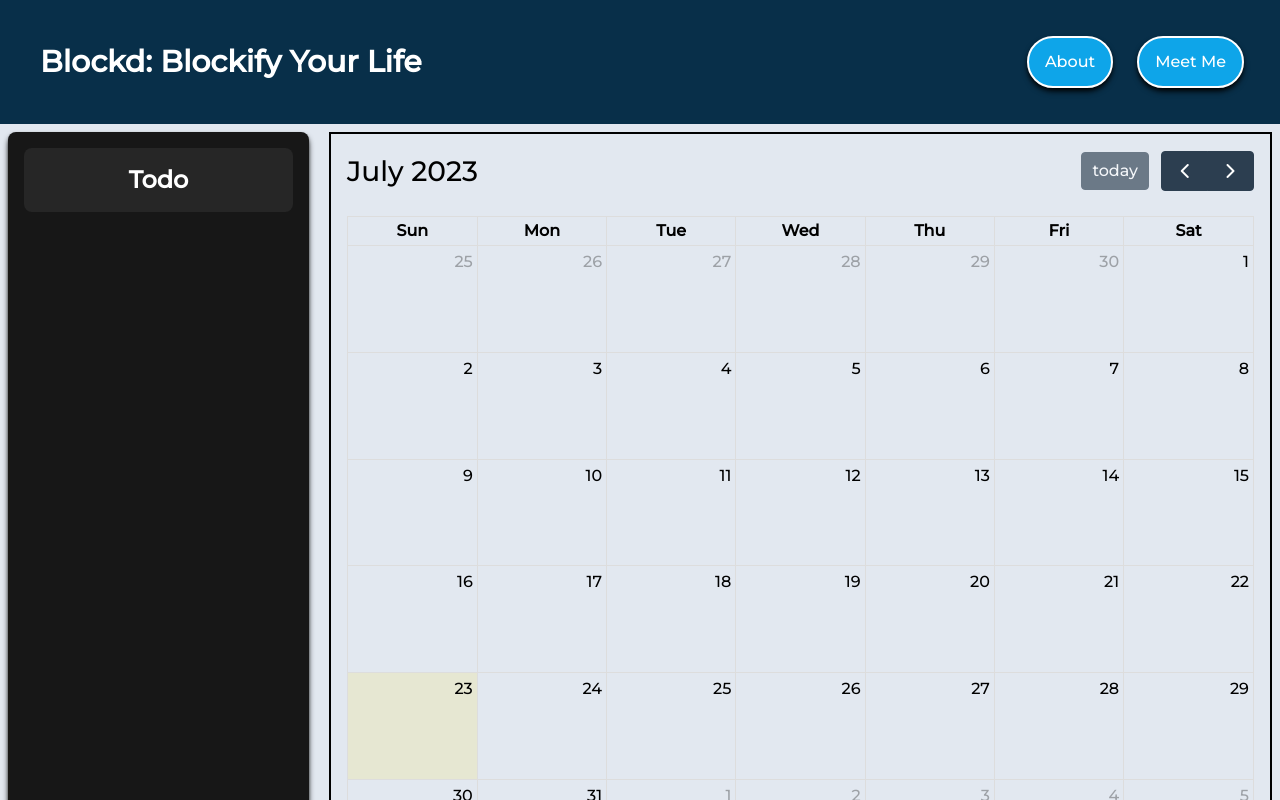
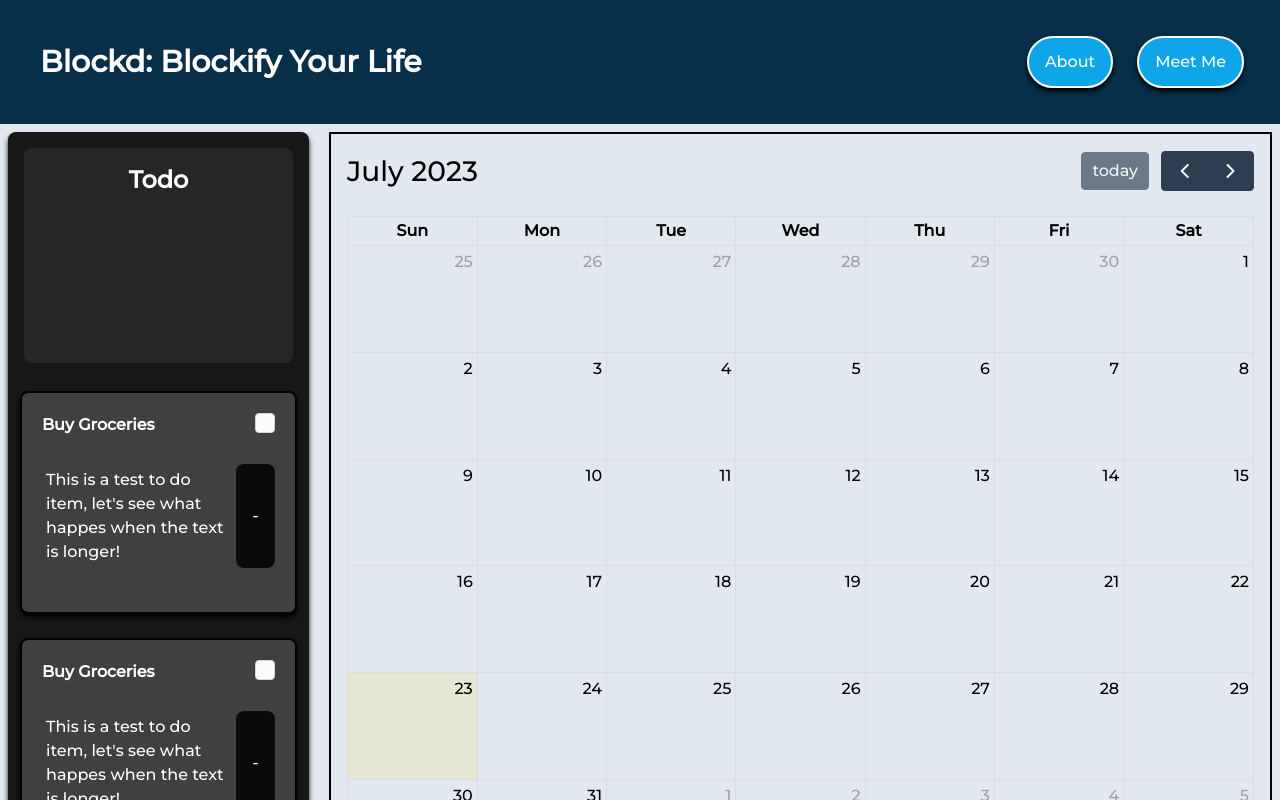
Before and after one commit to emath12/Blockd, a Next.js app: page / in a window 1280 px wide. Shown: the top 800 px of the page. Built offline with nearby package versions, Linux system fonts and the light colour scheme.

Commit message:
added TodoItem

```diff
--- a/package.json
+++ b/package.json
@@ -9,9 +9,12 @@
     "lint": "next lint"
   },
   "dependencies": {
+    "@emotion/react": "^11.11.1",
+    "@emotion/styled": "^11.11.0",
     "@fullcalendar/core": "^6.1.8",
     "@fullcalendar/daygrid": "^6.1.8",
     "@fullcalendar/react": "^6.1.8",
+    "@mui/joy": "^5.0.0-alpha.88",
     "@types/node": "20.4.3",
     "@types/react": "18.2.15",
     "@types/react-dom": "18.2.7",
--- a/src/app/Todo/AddTodoButton.tsx
+++ /dev/null
@@ -1,8 +0,0 @@
-export function AddTodoButton() {
-    return (
-        <button className="
-        bg-sky-500 float-right m-5 p-4 border-solid border-2 border-white text-white hover:bg-sky-600 shadow-lg shadow-black rounded-full
-        active:bg-sky-950 focus:border-3
-        ">Add Todo</button>
-    )
-}
--- a/src/app/Todo/Todo.tsx
+++ b/src/app/Todo/Todo.tsx
@@ -1,19 +1,27 @@
-import { AddTodoButton } from "./AddTodoButton";
 import Button from "../components/Button";
+import TodoItem from "./TodoItem";
 
 function Todo() {
   return (
     <div className=
     "bg-neutral-900 rounded-lg border-solid border-neutral-50 shadow-[#000000] shadow-md m-2 col-start-1 col-span-1 row-start-1 row-span-4 flex flex-col">
-      <div className="grid grid-rows-3"> {/* Adjust the number of rows if needed */}
-        <h1 className="m-4 row-start-1 row-span-1 bg-neutral-800 text-white rounded-lg p-4 text-2xl font-extrabold text-center">
+      <div className="row-start-1 row-span-3 grid grid-rows-3">
+
+          <h1 className="m-4 bg-neutral-800 text-white rounded-lg p-4 text-2xl font-extrabold text-center">
             Todo
           </h1>
+
+          <TodoItem
+            title={"Buy Groceries"}
+            text={"This is a test to do item, let's see what happes when the text is longer!"}
+          />
+          <TodoItem
+            title={"Buy Groceries"}
+            text={"This is a test to do item, let's see what happes when the text is longer!"}
+          />
       </div>
 
-      <div className="flex-grow"></div>
-
-      <div className="flex justify-center">
+      <div className="flex row-start-4 row-span-1 justify-center">
             <Button
               text="Add Todo"
             />
--- a/src/app/Todo/TodoItem.tsx
+++ b/src/app/Todo/TodoItem.tsx
@@ -0,0 +1,27 @@
+import Checkbox from '@mui/joy/Checkbox';
+
+
+export default function TodoItem({ title, text }: { title: string, text: string}): JSX.Element {
+    return (
+        <div className="
+        bg-neutral-700 p-5 m-3 hover: border-black border-2 border-solid rounded-lg shadow-md \
+         shadow-black transition-transform transform hover:scale-105">
+
+            <div className='grid grid-cols-2'>
+                <div className='col-start-1 col-span-1'>
+                    <h1 className="text-weight text-white font-bold">{title}</h1>
+                </div>
+                <div className='col-start-2 col-span-1' style={{ justifySelf: 'end' }}>
+                    <Checkbox />
+                </div>
+            </div>
+            <br/>
+            <div className="grid grid-cols-6">
+                <p className="col-start-1 col-span-5 p-1 text-white">{text}</p>
+                <button className="bg-neutral-950 h-full rounded-lg text-white">-</button>
+            </div>
+            <br/>
+
+        </div>
+    )
+}
--- a/src/app/components/Header.tsx
+++ b/src/app/components/Header.tsx
@@ -10,7 +10,6 @@ function Header() {
                     <Button
                         text="About"
                     />
-
                     <Button
                         text="Meet Me"
                     />
```
Also changed, not shown: src/app/Todo/AddTodoForm.tsx (added), 1 other file (tests, documents, lock files or other folders). Lines whose indentation alone changed are shown as unchanged.
